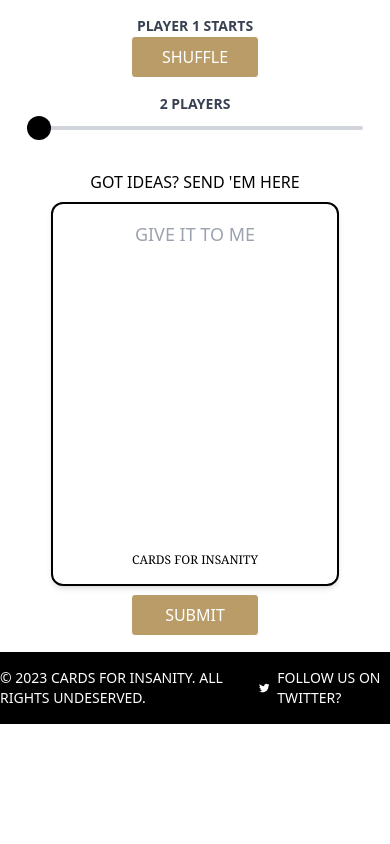
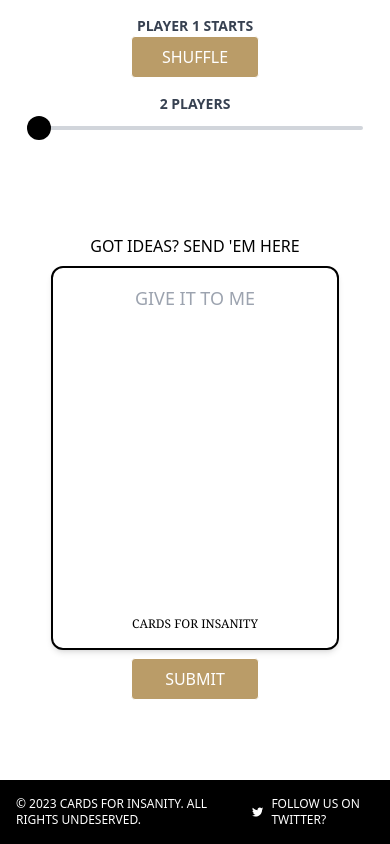
Before and after one commit to rslosch/card-game, a React (Create React App) app in the folder client/: page / in a window 390 px wide. Shown: the part 868-1712 px from the top of the page. Before the commit the page ends 1592 px from the top, so only its background shows below. Built offline with nearby package versions, Linux system fonts and the light colour scheme; no server answers.

Commit message:
Mobile friendly

```diff
--- a/client/src/components/Footer.jsx
+++ b/client/src/components/Footer.jsx
@@ -4,12 +4,12 @@ import { FaTwitter } from 'react-icons/fa'
 
 const Footer = () => {
   return (
-    <footer className="bg-black text-white py-4">
-      <div className="container mx-auto flex justify-center items-center">
-        <p className="uppercase text-sm mr-2">© 2023 Cards for Insanity. All rights undeserved.</p>
+    <footer className="w-full bg-black text-white py-4 px-4">
+      <div className="mx-auto flex justify-center items-center">
+        <p className="uppercase text-xs md:text-sm mr-2">© 2023 Cards for Insanity. All rights undeserved.</p>
         <div className="flex items-center">
           <FaTwitter className="text-white mr-2" />
-          <p className="uppercase text-sm">Follow us on Twitter?</p>
+          <p className="uppercase text-xs md:text-sm">Follow us on Twitter?</p>
         </div>
       </div>
     </footer>
--- a/client/src/components/PostSuggestedCards.jsx
+++ b/client/src/components/PostSuggestedCards.jsx
@@ -4,7 +4,7 @@ import SuggestedCard from './SuggestedCard'
 
 const PostSuggestedCards = () => {
   return (
-    <div className='flex flex-col items-center h-full w-screen bg-white dark:bg-black uppercase'>
+    <div className='flex flex-col items-center h-full w-screen bg-white dark:bg-black uppercase p-16 md:p-4'>
       <h1 className='text-black dark:text-white pb-2'>Got Ideas? Send 'em here</h1>
       <SuggestedCard />
     </div>
```
